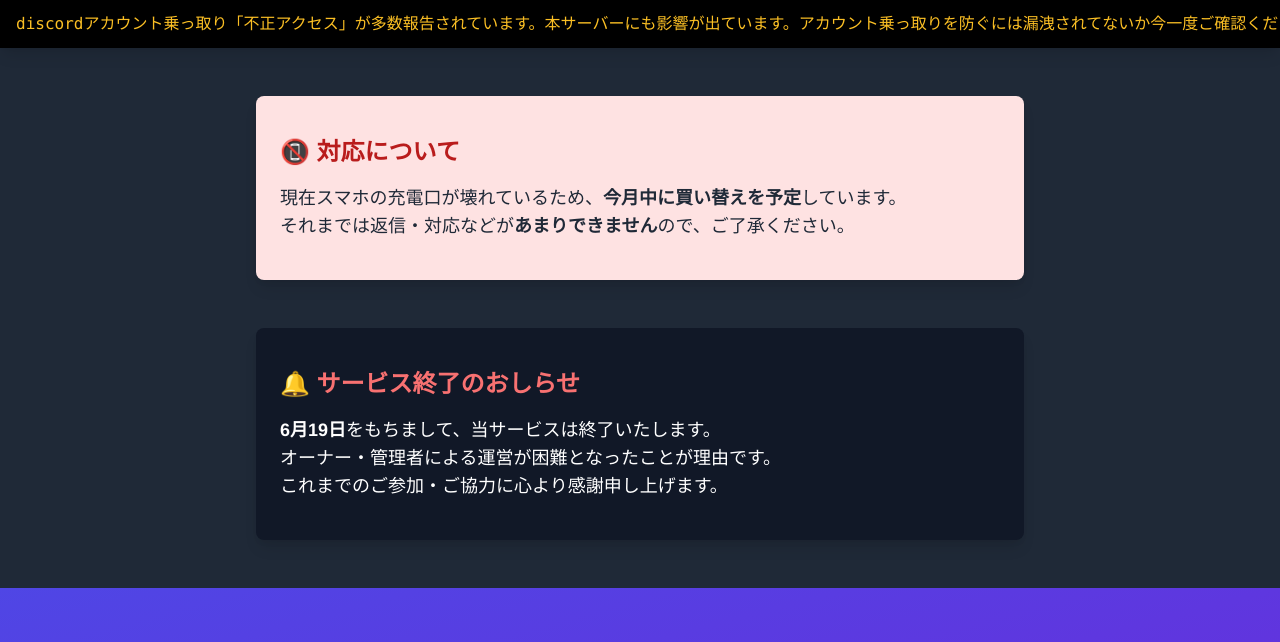
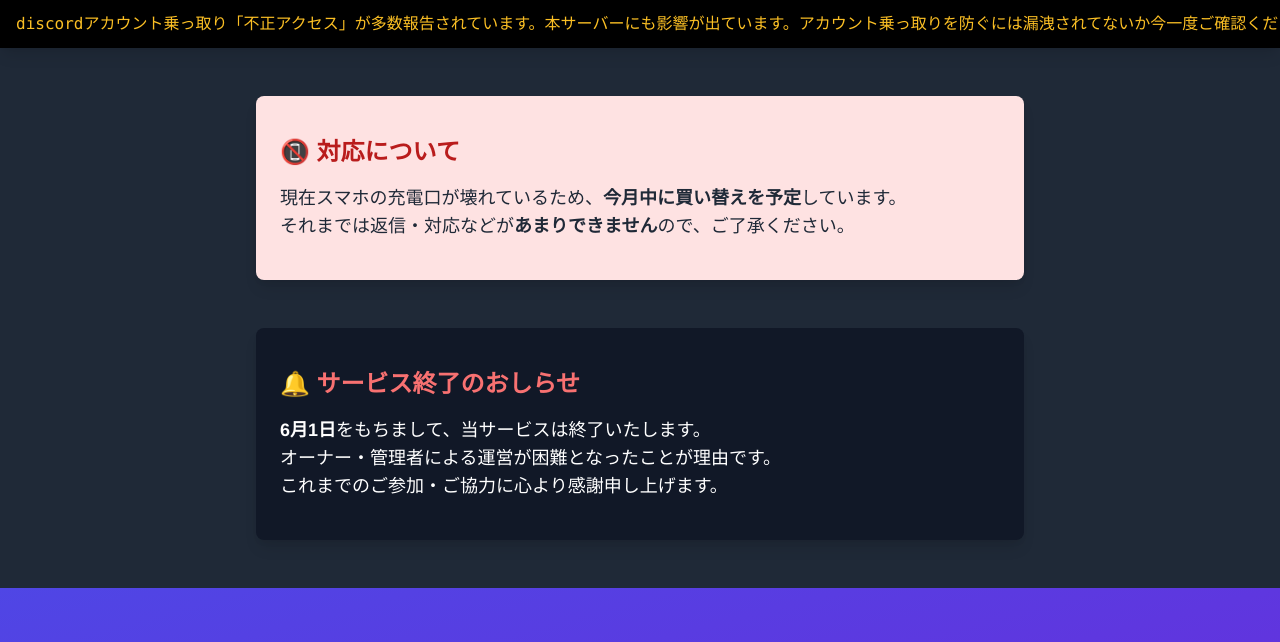
Before and after one commit to gafu67/gafu67.github.io, a plain HTML site: page index.html in a window 1280 px wide. Shown: the top 642 px of the page. Drawn offline with nearby package versions, Linux system fonts and the light colour scheme.

Commit message:
Update index.html

```diff
--- a/index.html
+++ b/index.html
@@ -85,7 +85,7 @@
 <section id="end-of-service" class="bg-gray-900 text-white py-10 px-6 max-w-3xl mx-auto rounded-lg shadow-lg mt-12 mb-12">
   <h2 class="text-2xl font-bold text-red-400 mb-4">🔔 サービス終了のおしらせ</h2>
   <p class="text-lg">
-    <strong>6月19日</strong>をもちまして、当サービスは終了いたします。<br />
+    <strong>6月1日</strong>をもちまして、当サービスは終了いたします。<br />
     オーナー・管理者による運営が困難となったことが理由です。<br />
     これまでのご参加・ご協力に心より感謝申し上げます。
   </p>
```
